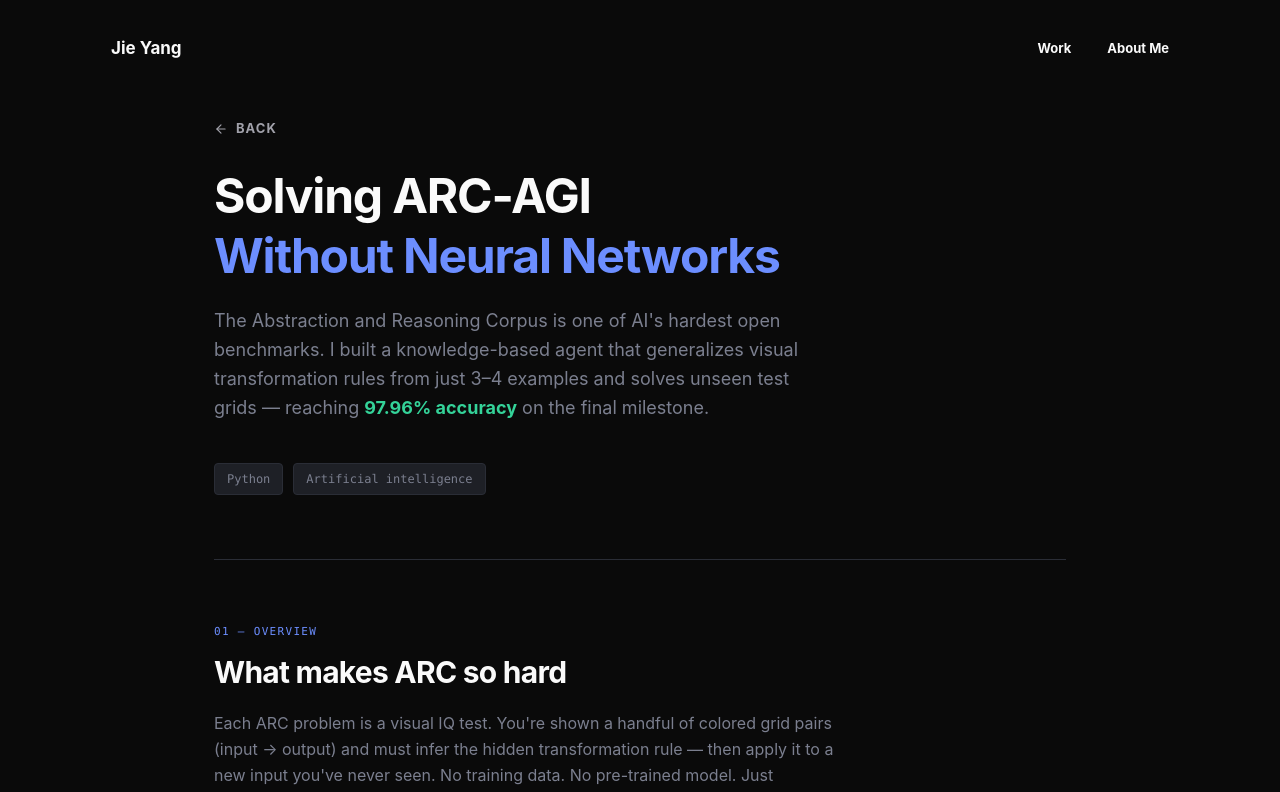
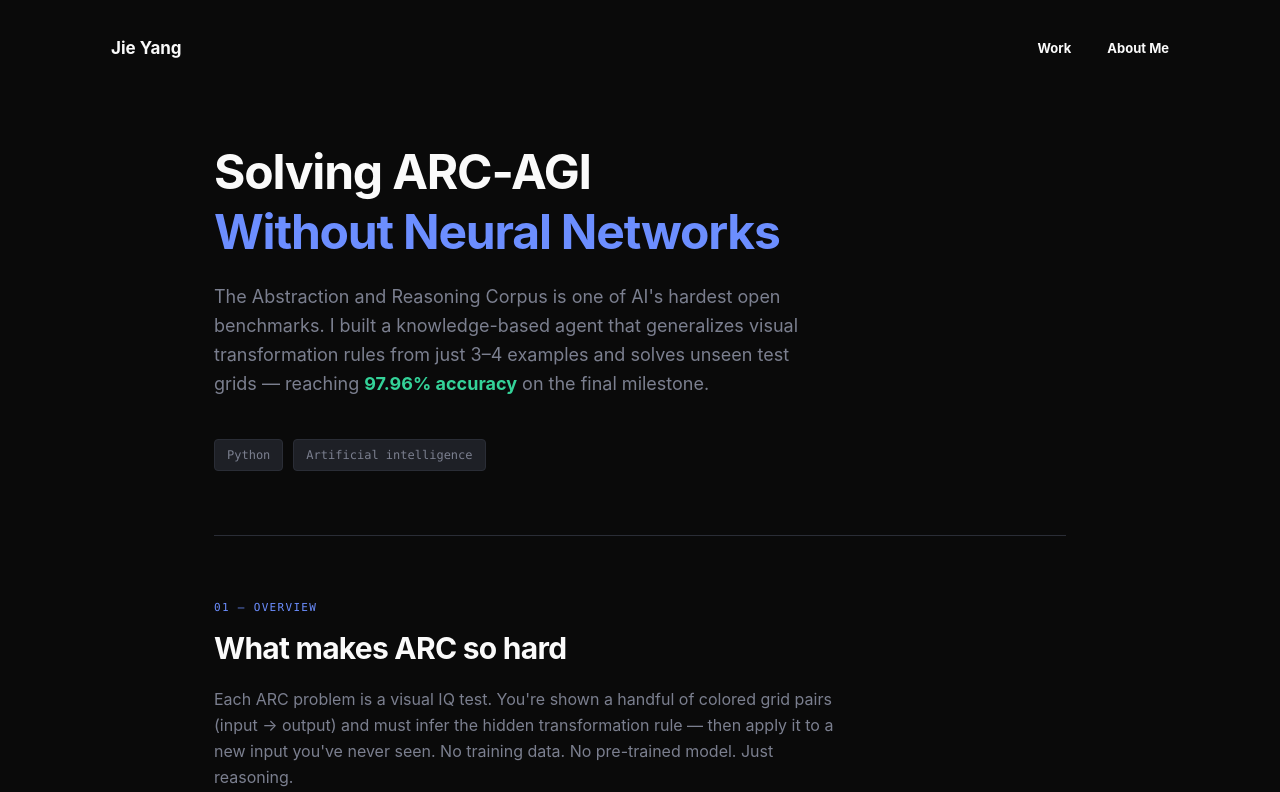
Before and after one commit to JYtheSang/Porforlio-Website, a Next.js app: page /kbai in a window 1280 px wide. Shown: the top 792 px of the page. Built offline with nearby package versions, Linux system fonts and the light colour scheme.

Commit message:
Remove nav and increase gap

```diff
--- a/src/app/kbai/page.tsx
+++ b/src/app/kbai/page.tsx
@@ -1,5 +1,4 @@
 import type { Metadata } from "next"
-import { ArrowLeft } from "lucide-react"
 
 export const metadata: Metadata = {
   title: "Solving ARC-AGI — Jie Yang",
@@ -201,21 +200,10 @@ export default function KBAI() {
   return (
     <main className="pb-24">
 
-      {/* Back nav */}
-      <div className="max-w-[900px] mx-auto px-6 pt-10 pb-6">
-        <a
-          href="/"
-          className="inline-flex items-center gap-2 text-[13px] font-bold tracking-[1px] uppercase text-[#a1a1aa] hover:text-[#fafafa] transition-colors"
-        >
-          <ArrowLeft className="w-3.5 h-3.5" />
-          Back
-        </a>
-      </div>
-
       <div className="max-w-[900px] mx-auto px-6">
 
         {/* ── Hero ── */}
-        <div className="pb-16 border-b border-[#2a2d36]">
+        <div className="pt-16 pb-16 border-b border-[#2a2d36]">
           <h1 className="text-4xl md:text-5xl font-bold tracking-tight leading-tight text-[#fafafa] mb-5">
             Solving ARC-AGI<br />
             <span className="text-[#6c8eff]">Without Neural Networks</span>
--- a/src/app/ml4t/page.tsx
+++ b/src/app/ml4t/page.tsx
@@ -1,5 +1,4 @@
 import type { Metadata } from "next"
-import { ArrowLeft } from "lucide-react"
 import { BollingerBandsChart } from "@/components/ml4t/bollinger-bands-chart"
 import { PortfolioPerformanceChart } from "@/components/ml4t/portfolio-performance-chart"
 import { MarketImpactChart } from "@/components/ml4t/market-impact-chart"
@@ -14,21 +13,10 @@ export default function ML4T() {
   return (
     <main className="pb-24">
 
-      {/* Back nav */}
-      <div className="max-w-[900px] mx-auto px-6 pt-10 pb-6">
-        <a
-          href="/"
-          className="inline-flex items-center gap-2 text-[13px] font-bold tracking-[1px] uppercase text-[#a1a1aa] hover:text-[#fafafa] transition-colors"
-        >
-          <ArrowLeft className="w-3.5 h-3.5" />
-          Back
-        </a>
-      </div>
-
       <div className="max-w-[900px] mx-auto px-6">
 
         {/* ── Hero ── */}
-        <div className="pb-16 border-b border-[#2a2d36]">
+        <div className="pt-16 pb-16 border-b border-[#2a2d36]">
           <h1 className="text-4xl md:text-5xl font-bold tracking-tight leading-tight text-[#fafafa] mb-5">
             ML-Driven<br /><span className="text-[#6c8eff]">Algorithmic Trading</span>
           </h1>
```
